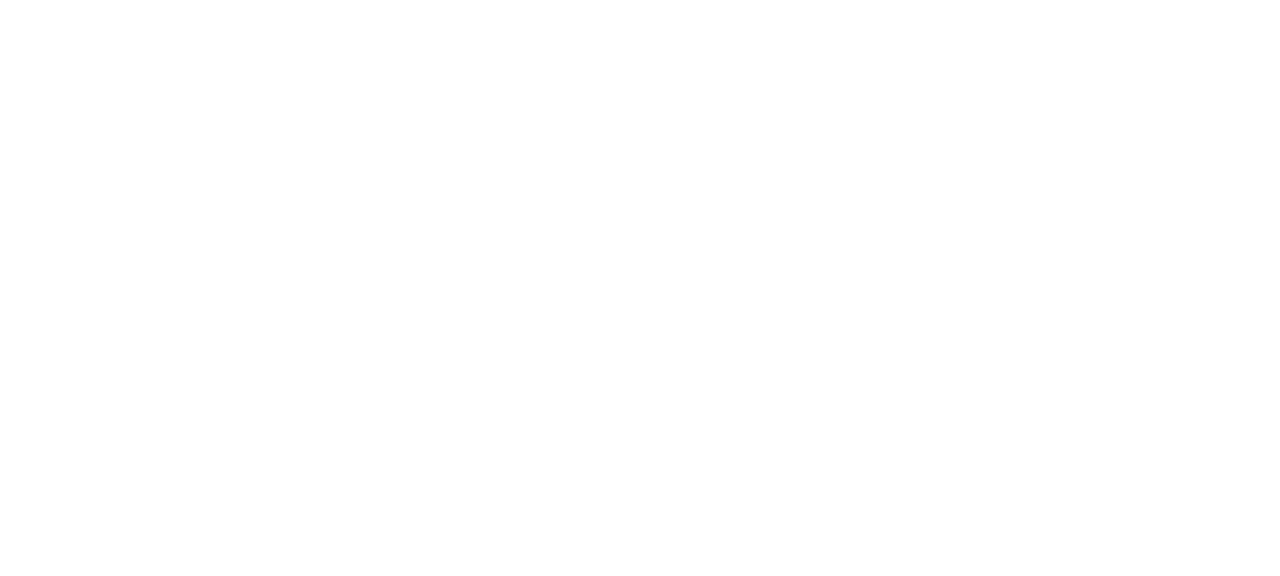
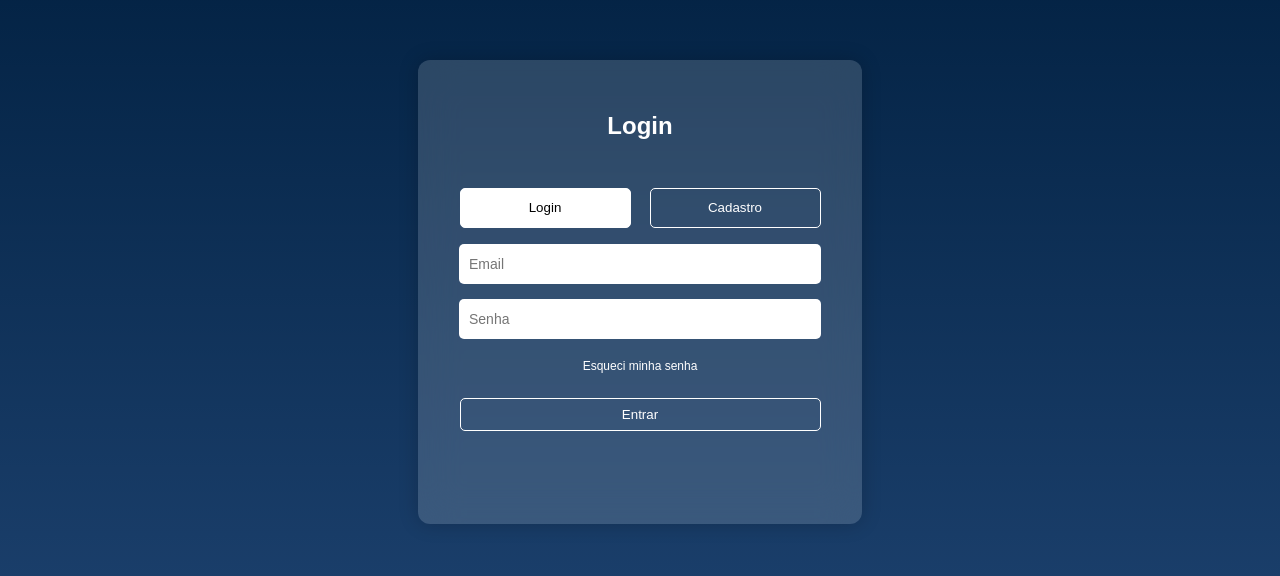
Before and after one commit to WalterFonsecaNeto/app-java-script, a React (Create React App) app: page /login in a window 1280 px wide. Before the commit this address had no page. Shown: the part 108-684 px from the top of the page. Built offline with nearby package versions, Linux system fonts and the light colour scheme.

Commit message:
Criando page Login

```diff
--- a/src/pages/Home/Home.jsx
+++ b/src/pages/Home/Home.jsx
@@ -1,10 +1,13 @@
+import style from "./Home.module.css";
 import TopBar from "../../components/Topbar/Topbar";
 
 function Home() {
   return (
     <>
       <TopBar />
-      <h1>Home</h1>
+      <div className={style.container_total_pagina}>
+        <h1>Home</h1>
+      </div>
     </>
   );
 }
--- /dev/null
+++ b/src/pages/Home/Home.module.css
@@ -0,0 +1,3 @@
+.container_total_pagina{
+    padding: 20px;
+}
--- a/src/pages/Login/Login.jsx
+++ b/src/pages/Login/Login.jsx
@@ -0,0 +1,69 @@
+import style from "./Login.module.css";
+import { useNavigate } from "react-router";
+import { useState } from "react";
+import UsuarioApi from "../../services/usuarioApi";
+
+function Login() {
+  const [email, setEmail] = useState("");
+  const [senha, setSenha] = useState("");
+
+  const navigate = useNavigate();
+
+  async function fazerLogin(event) {
+    event.preventDefault();
+
+    try {
+      const response = await UsuarioApi.logarUsuarioAsync(email, senha);
+
+      // localStorage.setItem("token", response.token);
+
+      window.location.href = "/dashboard";
+    } catch (error) {
+      console.error(error);
+    }
+    setEmail("");
+    setSenha("");
+  }
+
+  return (
+    <div className={style.container_total}>
+      <div className={style.container_titulo_form}>
+        <div className={style.container_titulo}>
+          <h2>Login</h2>
+        </div>
+
+        <div className={style.container_botoes}>
+          <button className={style.botao_login}>Login</button>
+          <button
+            onClick={() => navigate("../cadastro")}
+            className={style.botao_cadastro}
+          >
+            Cadastro
+          </button>
+        </div>
+
+        <form className={style.container_form} onSubmit={fazerLogin}>
+          <input
+            type="email"
+            placeholder="Email"
+            value={email}
+            onChange={(e) => setEmail(e.target.value)}
+            required
+          />
+          <input
+            type="password"
+            placeholder="Senha"
+            value={senha}
+            onChange={(e) => setSenha(e.target.value)}
+            required
+          />
+
+          <a className={style.link_esqueci_senha} href="">Esqueci minha senha</a>
+          <button className={style.botao_entrar} type="submit">Entrar</button>
+        </form>
+      </div>
+    </div>
+  );
+}
+
+export default Login;
--- a/src/pages/Login/Login.module.css
+++ b/src/pages/Login/Login.module.css
@@ -0,0 +1,111 @@
+/* Fundo azul escuro */
+.container_total {
+  display: flex;
+  justify-content: center;
+  align-items: center;
+  height: 100vh;
+  background: linear-gradient(to bottom, #001f3f, #002a5ee1);
+}
+
+/* Formulário centralizado com efeito opaco */
+.container_titulo_form {
+  background: rgba(255, 255, 255, 0.151);
+  backdrop-filter: blur(20px);
+  padding: 2rem;
+  border-radius: 12px;
+  box-shadow: 0px 0px 20px rgba(0, 0, 0, 0.2);
+  text-align: center;
+  width: 380px;
+  height: 400px;
+}
+
+/* Título */
+.container_titulo {
+  color: white;
+  margin-bottom: 3rem;
+}
+
+/* Botões de Login e Cadastro */
+.container_botoes {
+  display: flex;
+  justify-content: space-around;
+  margin-bottom: 1rem;
+}
+
+.botao_login {
+  width: 45%;
+  height: 40px;
+  background: white;
+  border: 1px solid white;
+  color: black;
+  padding: 8px 16px;
+  cursor: pointer;
+  border-radius: 5px;
+  transition: 0.3s;
+}
+
+.botao_cadastro {
+  width: 45%;
+  height: 40px;
+  background: none;
+  border: 1px solid white;
+  color: white;
+  padding: 8px 16px;
+  cursor: pointer;
+  border-radius: 5px;
+  transition: 0.3s;
+}
+
+.botao_login:hover,
+.botao_cadastro:hover {
+  background: white;
+  color: #001f3f;
+}
+
+/* Estilização do formulário */
+.container_form {
+  display: flex;
+  flex-direction: column;
+  align-items: center;
+  gap: 15px;
+}
+
+.container_form input {
+  width: 90%;
+  padding: 12px 10px;
+  border: none;
+  outline: none;
+  border-radius: 5px;
+  font-size: 14px;
+}
+
+/* Link de esqueci minha senha */
+.link_esqueci_senha {
+  font-size: 12px;
+  color: white;
+  text-decoration: none;
+  margin-top: 5px;
+  display: block;
+}
+
+.link_esqueci_senha:hover {
+  text-decoration: underline;
+}
+
+/* Botão de Entrar */
+.botao_entrar {
+  width: 95%;
+  background: none;
+  border: 1px solid white;
+  color: white;
+  padding: 8px 16px;
+  cursor: pointer;
+  border-radius: 5px;
+  transition: 0.3s;
+  margin-top: 10px;
+}
+
+.botao_entrar:hover {
+  background: white;
+  color: #001f3f;
+}
--- a/src/routes/Rotas.js
+++ b/src/routes/Rotas.js
@@ -1,6 +1,7 @@
 import { BrowserRouter as Router, Routes, Route } from "react-router-dom";
 import Home from "../pages/Home/Home";
 import Cadastro from "../pages/Cadastro/Cadastro";
+import Login from "../pages/Login/Login";
 
 function Rotas() {
   return (
@@ -8,6 +9,7 @@
       <Routes>
         <Route exact path="/" element={<Home />} />
         <Route exact path="/cadastro" element={<Cadastro />} />
+        <Route exact path="/login" element={<Login />} />
       </Routes>
     </Router>
   );
--- a/src/services/usuarioApi.js
+++ b/src/services/usuarioApi.js
@@ -1,55 +1,56 @@
-import api from './api';
+import api from "./api";
 
 const LojaService = {
-
   async obterUsuarioPorIdAsync(usuarioId) {
     const response = await api.get(`/usuario/obter/${usuarioId}`);
     return response.data;
   },
 
-  async listarUsuariosAsync(ativo){
+  async listarUsuariosAsync(ativo) {
     const response = await api.get(`/usuario/listar?ativo=${ativo}`);
     return response.data;
   },
 
-  async logarUsuarioAsync(email, senha){
+  async logarUsuarioAsync(email, senha) {
     const usuarioLogin = {
-        email,
-        senha
-    }
-    const response = await api.get(`/usuario/logar`, usuarioLogin);
+      email,
+      senha,
+    };
+    console.log(usuarioLogin);
+    const response = await api.post(`/usuario/login`, usuarioLogin);
     return response.data;
   },
 
-  async obterUsuarioPorIdComInformacaoLojaAsync(usuarioId){
+  async obterUsuarioPorIdComInformacaoLojaAsync(usuarioId) {
     const response = await api.get(`/usuario/obterComLoja/${usuarioId}`);
     return response.data;
   },
 
-  async cadastrarUsuarioAsync(nome, email, senha){
+  async cadastrarUsuarioAsync(nome, email, senha) {
     const usuarioCadastro = {
-        nome,
-        email,
-        senha
-    }
+      nome,
+      email,
+      senha,
+    };
     const response = await api.post(`/usuario/cadastrar`, usuarioCadastro);
     return response.data;
   },
 
-  async atualizarNomeUsuarioAsync(usuarioId, nome){
+  async atualizarNomeUsuarioAsync(usuarioId, nome) {
     const usuarioEditar = {
-        nome
-    }
-    const response = await api.put(`/usuario/atualizar/${usuarioId}`, usuarioEditar);
+      nome,
+    };
+    const response = await api.put(
+      `/usuario/atualizar/${usuarioId}`,
+      usuarioEditar
+    );
     return response.data;
   },
 
-  async deletarUsuarioAsync(usuarioId){
-
+  async deletarUsuarioAsync(usuarioId) {
     const response = await api.put(`/usuario/deletar/${usuarioId}`);
     return response.data;
   },
-
 };
 
 export default LojaService;
```
Also changed, not shown: src/pages/Cadastro/Cadastro.module.css (+1 -6 lines).
